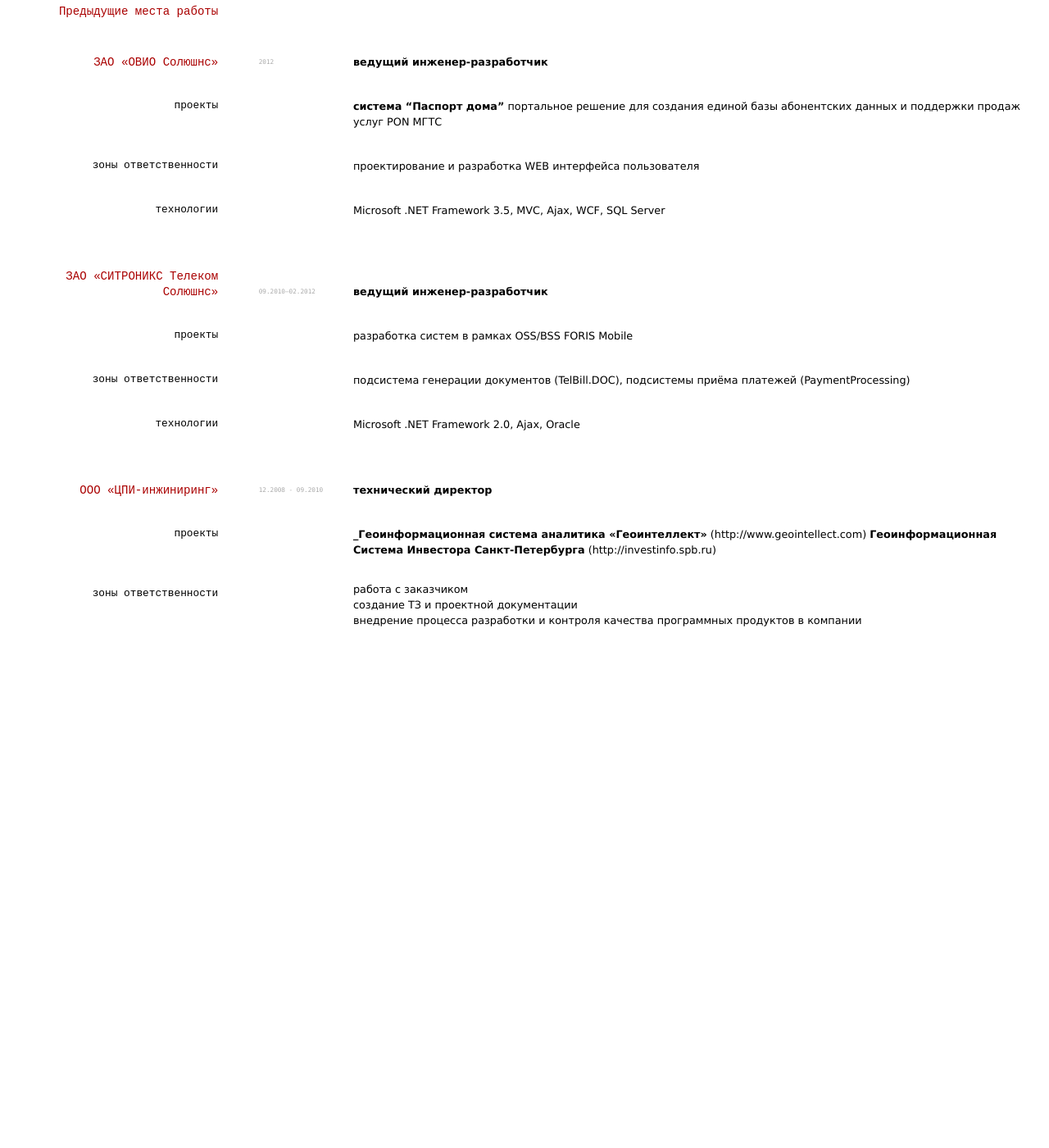
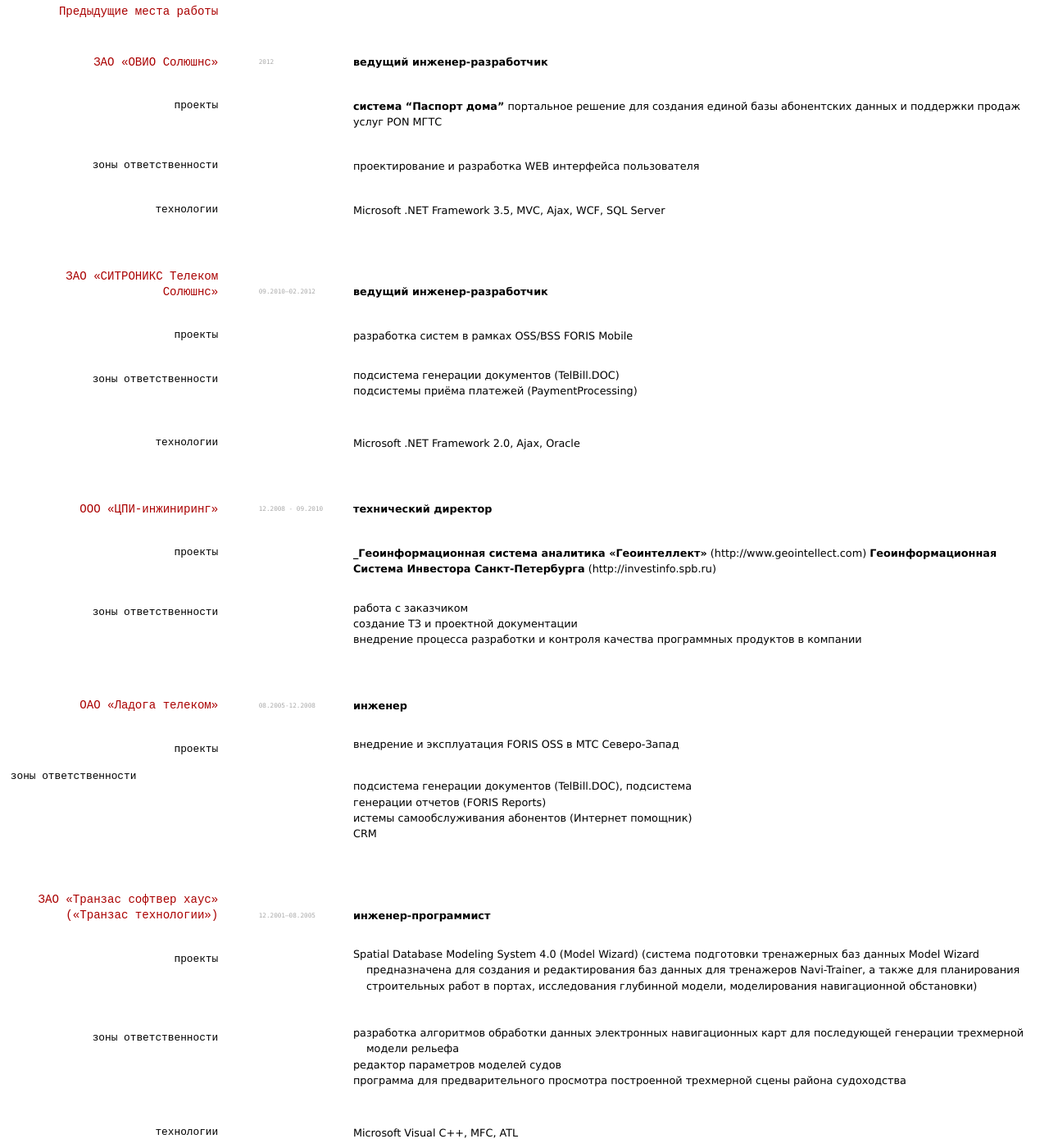
Before and after one commit to mrpopoff/mrpopoff.github.io, a Jekyll site: the page built from index.md, in a window 1280 px wide and 1400 px high, scrolled down 695 px. Shown: the whole window at 82% size. Built offline with Jekyll 4.4.1, drawn with Linux system fonts in a browser that asks for light colours; before the commit the page ends 1480 px from its top, so only the background shows below that.

Commit message:
Update index.md

```diff
--- a/index.md
+++ b/index.md
@@ -69,7 +69,8 @@ __ведущий инженер-разработчик__
 разработка систем в рамках OSS/BSS FORIS Mobile
 
 ### зоны ответственности
-подсистема генерации документов (TelBill.DOC), подсистемы приёма платежей (PaymentProcessing)
+- подсистема генерации документов (TelBill.DOC)
+- подсистемы приёма платежей (PaymentProcessing)
 
 ### технологии
 Microsoft .NET Framework 2.0, Ajax, Oracle
@@ -87,5 +88,35 @@ __Геоинформационная Система Инвестора Санк
 - создание ТЗ и проектной документации
 - внедрение процесса разработки и контроля качества программных продуктов в компании
 
+
+## ОАО «Ладога телеком»
+`08.2005-12.2008`
+__инженер__
+
+### проекты
+- внедрение и эксплуатация FORIS OSS в МТС Северо-Запад
+
+#### зоны ответственности
+- подсистема генерации документов (TelBill.DOC), подсистема
+- генерации отчетов (FORIS Reports)
+- истемы самообслуживания абонентов (Интернет помощник)
+- CRM
+
+## ЗАО «Транзас софтвер хаус» («Транзас технологии»)
+`12.2001–08.2005`
+__инженер-программист__
+
+### проекты
+- Spatial Database Modeling System 4.0 (Model Wizard)
+(система подготовки тренажерных баз данных Model Wizard предназначена для создания и редактирования баз данных для тренажеров Navi-Trainer, а также для планирования строительных работ в портах, исследования глубинной модели, моделирования навигационной обстановки)
+
+### зоны ответственности
+- разработка алгоритмов обработки данных электронных навигационных карт для последующей генерации трехмерной модели рельефа
+- редактор параметров моделей судов
+- программа для предварительного просмотра построенной трехмерной сцены района судоходства
+
+### технологии
+Microsoft Visual C++, MFC, ATL
+
 <!-- ### Footer
 Last updated: 2019.20.11 -->
```
